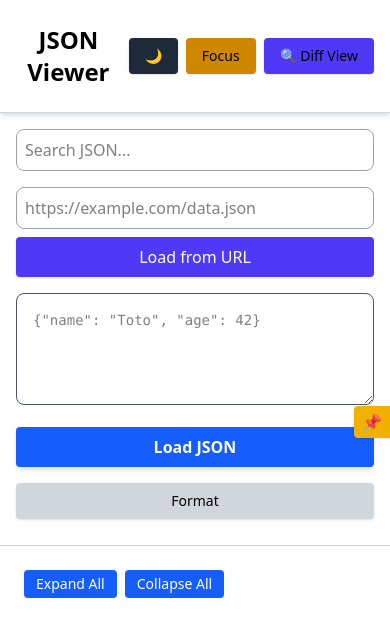
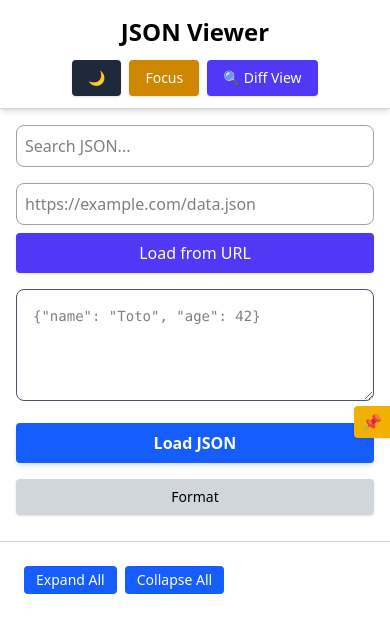
Before and after one commit to sullytobias/json-viewer, a React (Vite) app: page / in a window 390 px wide. Shown: the top 636 px of the page. Built offline with nearby package versions, Linux system fonts and the light colour scheme.

Commit message:
Fixing Mobile view + SOme dark theme elements

```diff
--- a/src/App.tsx
+++ b/src/App.tsx
@@ -53,20 +53,22 @@ export default function App() {
   const error = input.length > 0 && !isValidJson ? "Invalid JSON" : null;
 
   return (
-    <div className="h-screen flex bg-white text-black dark:bg-gray-950 dark:text-white duration-500 overflow-hidden">
+    <div className="h-screen w-screen flex flex-col md:flex-row bg-white text-black dark:bg-gray-950 dark:text-white overflow-x-hidden overflow-y-auto">
       {view === "tree" && <PinnedSidebar />}
-      <div className="flex-1 flex flex-col">
-        <header className="sticky top-0 z-10 px-4 sm:px-6 pt-6 pb-2 border-b border-gray-300 dark:border-gray-800 shadow-md bg-white dark:bg-gray-950">
-          <div className="flex flex-wrap justify-between items-center max-w-6xl mx-auto mb-4 gap-2">
-            <h1 className="text-2xl sm:text-4xl font-bold text-center flex-1">
+
+      <div className="flex-1 flex flex-col w-full max-w-full">
+        <header className="sticky top-0 z-20 w-full border-b border-gray-300 dark:border-gray-800 shadow-md bg-white dark:bg-gray-950 px-4 sm:px-6 pt-4 pb-3">
+          <div className="max-w-screen-lg w-full mx-auto flex flex-wrap gap-3 items-center justify-between">
+            <h1 className="text-2xl sm:text-4xl font-bold text-center sm:text-left w-full sm:w-auto flex-1">
               JSON Viewer
             </h1>
-            <div className="flex flex-wrap gap-2 justify-center">
+
+            <div className="w-full sm:w-auto flex flex-wrap justify-center sm:justify-end gap-2">
               <motion.button
                 onClick={toggleTheme}
                 whileTap={{ scale: 0.95 }}
                 whileHover={{ scale: 1.05 }}
-                className="text-sm bg-gray-800 cursor-pointer hover:bg-gray-300 dark:hover:bg-gray-700 px-4 py-2 rounded shadow flex items-center gap-2"
+                className="text-sm bg-gray-800 cursor-pointer hover:bg-gray-300 dark:hover:bg-gray-700 px-4 py-2 rounded shadow flex items-center gap-2 w-auto"
               >
                 <motion.span
                   initial={{ rotate: 0 }}
@@ -76,24 +78,27 @@ export default function App() {
                   {theme === "dark" ? "☀️" : "🌙"}
                 </motion.span>
               </motion.button>
+
               {view === "tree" && (
                 <button
                   onClick={() => setShowOnlyTree((prev) => !prev)}
-                  className="text-sm cursor-pointer bg-yellow-600 hover:bg-yellow-700 px-4 py-2 rounded shadow"
+                  className="text-sm bg-yellow-600 text-white cursor-pointer hover:bg-yellow-700 px-4 py-2 rounded shadow w-auto"
                 >
                   {showOnlyTree ? "Input" : "Focus"}
                 </button>
               )}
+
               <button
                 onClick={() =>
                   setView((prev) => (prev === "tree" ? "diff" : "tree"))
                 }
-                className="text-sm cursor-pointer bg-indigo-600 hover:bg-indigo-700 px-4 py-2 rounded shadow"
+                className="text-sm bg-indigo-600 text-white cursor-pointer hover:bg-indigo-700 px-4 py-2 rounded shadow w-auto"
               >
                 {view === "tree" ? "🔍 Diff View" : "🌳 Tree View"}
               </button>
             </div>
           </div>
+
           {view === "tree" && <Breadcrumb />}
         </header>
 
@@ -107,7 +112,7 @@ export default function App() {
                 value={searchQuery}
                 onChange={(e) => setSearchQuery(e.target.value)}
                 placeholder="Search JSON..."
-                className="flex-1 min-w-0 p-2 text-black dark:text-white bg-white dark:bg-gray-800 border border-gray-400 dark:border-gray-600 rounded-lg focus:outline-none focus:border-blue-500"
+                className="flex-1 max-w-2xl mx-auto p-2 text-black dark:text-white bg-white dark:bg-gray-800 border border-gray-400 dark:border-gray-600 rounded-lg focus:outline-none focus:border-blue-500"
               />
             </div>
 
@@ -218,7 +223,7 @@ export default function App() {
                 </motion.section>
               )}
 
-              <div className="flex gap-2 m-6">
+              <div className="flex flex-wrap gap-2 m-6">
                 <button
                   onClick={triggerExpandAll}
                   className="px-3 py-1 bg-blue-600 text-white rounded hover:bg-blue-700 text-sm"
@@ -239,7 +244,7 @@ export default function App() {
                 className="flex-1 overflow-auto px-4 sm:px-6 pb-6"
               >
                 {stats && (
-                  <div className="sticky top-0 bg-gray-800 max-w-6xl mx-auto text-center text-sm text-gray-300 dark:text-gray-400 space-x-4 p-2 rounded">
+                  <div className="sticky top-0 bg-gray-200 dark:bg-gray-800 max-w-7xl mx-auto text-center text-sm text-black-300 dark:text-gray-400 space-x-4 p-2 rounded z-10">
                     <span>
                       🧮 Total Keys: <strong>{stats.totalKeys}</strong>
                     </span>
@@ -254,6 +259,7 @@ export default function App() {
                     </span>
                   </div>
                 )}
+
                 <TreeView searchQuery={searchQuery} />
               </motion.section>
             </motion.main>
--- a/src/components/TreeView.tsx
+++ b/src/components/TreeView.tsx
@@ -1,4 +1,4 @@
-import { JsonObject, JsonValue, useJson } from "../stores/useJsonStore";
+import { JsonValue, JsonObject, useJson } from "../stores/useJsonStore";
 import Node from "./Node";
 
 interface TreeViewProps {
@@ -51,7 +51,7 @@ export default function TreeView({ searchQuery }: TreeViewProps) {
   }
 
   return (
-    <div className="mt-6 p-4 rounded overflow-x-auto">
+    <div className="mt-6 p-4 rounded overflow-auto h-screen">
       <Node
         breadcrumbValue="root"
         data={filteredJson}
--- a/src/stores/useJsonStore.ts
+++ b/src/stores/useJsonStore.ts
@@ -1,6 +1,8 @@
 // stores/useJsonStore.ts
 import { Store } from "@tanstack/store";
 import { useSyncExternalStore } from "react";
+
+export type JsonObject = { [key: string]: JsonValue };
 
 export type JsonValue =
   | string
@@ -8,7 +10,7 @@ export type JsonValue =
   | boolean
   | null
   | JsonValue[]
-  | { [key: string]: JsonValue };
+  | JsonObject;
 
 interface JsonStoreState {
   json: JsonValue | null;
```
